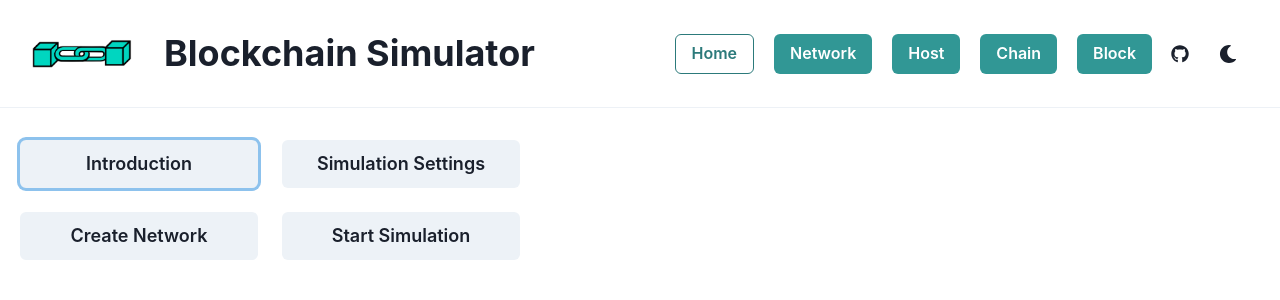
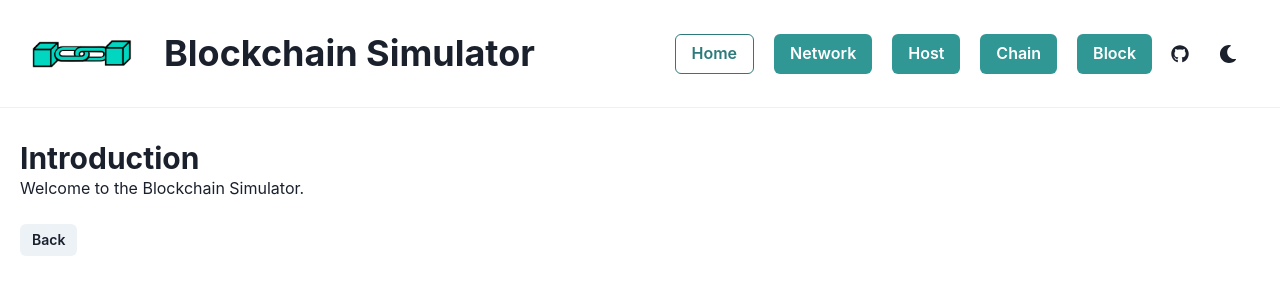
Before and after one commit to ece496-blockchain-capstone-team/ece496-blockchain-simulator, a React (Create React App) app: page / in a window 1280 px wide. Both pictures are taken after a click on the button "Introduction". Shown: the top 300 px of the page. Built offline with nearby package versions, Linux system fonts and the light colour scheme.

Commit message:
#6 Created div elements that are hid/shown by the buttons

```diff
--- a/src/components/Home/Home.tsx
+++ b/src/components/Home/Home.tsx
@@ -1,16 +1,55 @@
 import React from 'react';
-import { Button, Grid } from '@chakra-ui/react';
+import { Button, Grid, Heading } from '@chakra-ui/react';
 
 export default function Home() {
+  function toggleItemDisplay(itemName: string) {
+    let options = document.getElementById('options');
+    let item = document.getElementById(itemName);
+    if (options && item) {
+      options.hidden = !options.hidden;
+      item.hidden = !item.hidden;
+    }
+  }
+
   return (
     <div className="HomePage">
-      <div className="options">
+      <div id="options">
         <Grid templateColumns="repeat(2, 2fr)" gap={6} width={500}>
-          <Button size="lg">Introduction</Button>
-          <Button size="lg">Simulation Settings</Button>
-          <Button size="lg">Create Network</Button>
-          <Button size="lg">Start Simulation</Button>
+          <Button size="lg" onClick={() => toggleItemDisplay('introduction')}>
+            Introduction
+          </Button>
+          <Button size="lg" onClick={() => toggleItemDisplay('network-settings')}>
+            Create Network
+          </Button>
+          <Button size="lg" onClick={() => toggleItemDisplay('settings')}>
+            Simulation Settings
+          </Button>
+          <Button size="lg" onClick={() => alert('Not implemented yet')}>
+            Start Simulation
+          </Button>
         </Grid>
+      </div>
+      <div id="introduction" hidden>
+        <Heading size="lg">Introduction</Heading>
+        <p>Welcome to the Blockchain Simulator.</p>
+        <br />
+        <Button size="sm" onClick={() => toggleItemDisplay('introduction')}>
+          Back
+        </Button>
+      </div>
+      <div id="network-settings" hidden>
+        <Heading size="lg">Create Network</Heading>
+        <br />
+        <Button size="sm" onClick={() => toggleItemDisplay('network-settings')}>
+          Save
+        </Button>
+      </div>
+      <div id="settings" hidden>
+        <Heading size="lg">Simulation Settings</Heading>
+        <br />
+        <Button size="sm" onClick={() => toggleItemDisplay('settings')}>
+          Save
+        </Button>
       </div>
     </div>
   );
```
